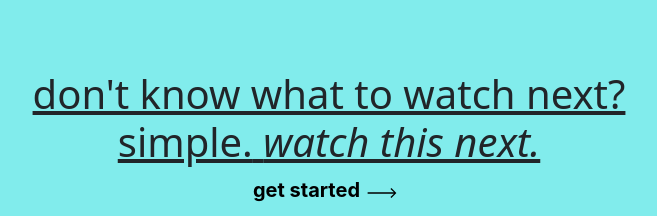
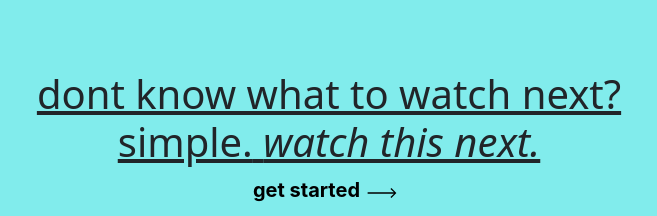
Before and after one commit to vedant-shah/Watch-This-Next, a Next.js app: page / in a window 1280 px wide. Shown: the part 318-534 px from the top of the page, without its empty margins (311-968 px from the left). Built offline with nearby package versions, Linux system fonts and the light colour scheme.

Commit message:
minor fix

```diff
--- a/pages/index.js
+++ b/pages/index.js
@@ -145,7 +145,7 @@ export default function Home() {
         <div className={styles.container} style={{ backgroundColor: bg }}>
           <main className={styles.main}>
             <h1 style={{ textDecoration: "underline" }}>
-              don't know what to watch next?
+              dont know what to watch next?
               <br /> simple.{" "}
               <span style={{ fontStyle: "italic" }}> watch this next.</span>
             </h1>
```
